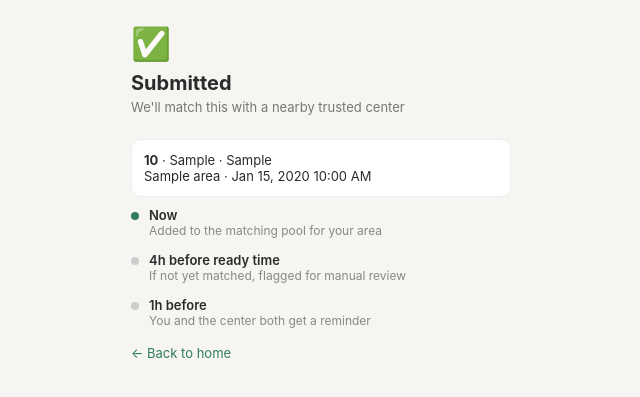
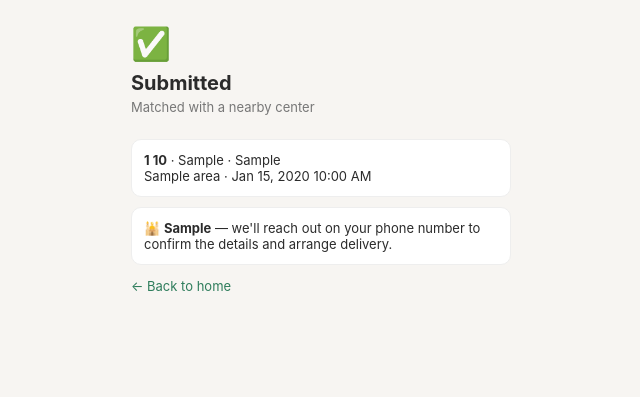
Before and after one commit to shireenhdabbas-netizen/e63am, a Flask app: template templates/give_confirmation.html in a window 1280 px wide. Shown: the top 397 px of the page, without its empty margins (319-959 px from the left). Run offline with Flask 3, Linux system fonts and the light colour scheme; the template is opened without the code that fills it: most values are stand-ins (such as "Sample title", 1, 10 or a date in 2020).

Commit message:
Update give_confirmation.html

```diff
--- a/templates/give_confirmation.html
+++ b/templates/give_confirmation.html
@@ -3,34 +3,25 @@
 {% block content %}
 <div class="confirm-icon">✅</div>
 <h1>Submitted</h1>
-<p class="subtitle">We'll match this with a nearby trusted center</p>
-
+{% if matched_center %}
+<p class="subtitle">Matched with a nearby center</p>
 <div class="info-box">
-  <strong>{{ quantity }}</strong> · {{ food_type }}{% if meal_category and meal_category != 'N/A' %} · {{ meal_category }}{% endif %}<br>
+  <strong>{{ quantity_number }} {{ quantity_unit }}</strong> · {{ food_type }}{% if meal_slot %} · {{ meal_slot }}{% endif %}<br>
   {{ area }} · {{ ready_time.strftime('%b %d, %Y %I:%M %p') }}
 </div>
-
-<div class="timeline-item next">
-  <div class="dot"></div>
-  <div>
-    <p class="timeline-title">Now</p>
-    <p class="timeline-sub">Added to the matching pool for your area</p>
-  </div>
+<div class="info-box">
+  🕌 <strong>{{ matched_center }}</strong> — we'll reach out on your phone number to confirm the details and arrange delivery.
 </div>
-<div class="timeline-item">
-  <div class="dot"></div>
-  <div>
-    <p class="timeline-title">4h before ready time</p>
-    <p class="timeline-sub">If not yet matched, flagged for manual review</p>
-  </div>
+{% else %}
+<p class="subtitle">Thank you — we've received this</p>
+<div class="info-box">
+  <strong>{{ quantity_number }} {{ quantity_unit }}</strong> · {{ food_type }}{% if meal_slot %} · {{ meal_slot }}{% endif %}<br>
+  {{ area }} · {{ ready_time.strftime('%b %d, %Y %I:%M %p') }}
 </div>
-<div class="timeline-item">
-  <div class="dot"></div>
-  <div>
-    <p class="timeline-title">1h before</p>
-    <p class="timeline-sub">You and the center both get a reminder</p>
-  </div>
+<div class="info-box">
+  There's no registered center in your area yet — our team will follow up with you directly on the phone number you gave us.
 </div>
+{% endif %}
 
 <a class="back-link" href="{{ url_for('home') }}">&larr; Back to home</a>
 {% endblock %}
```
